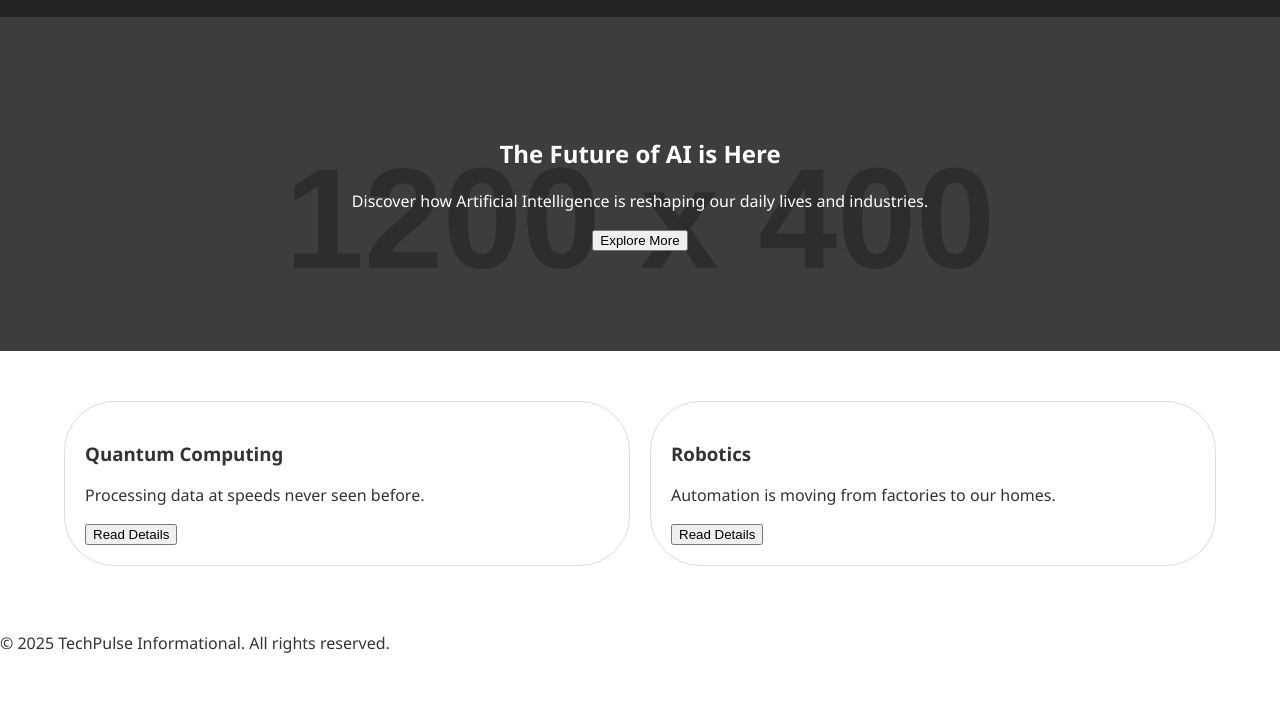
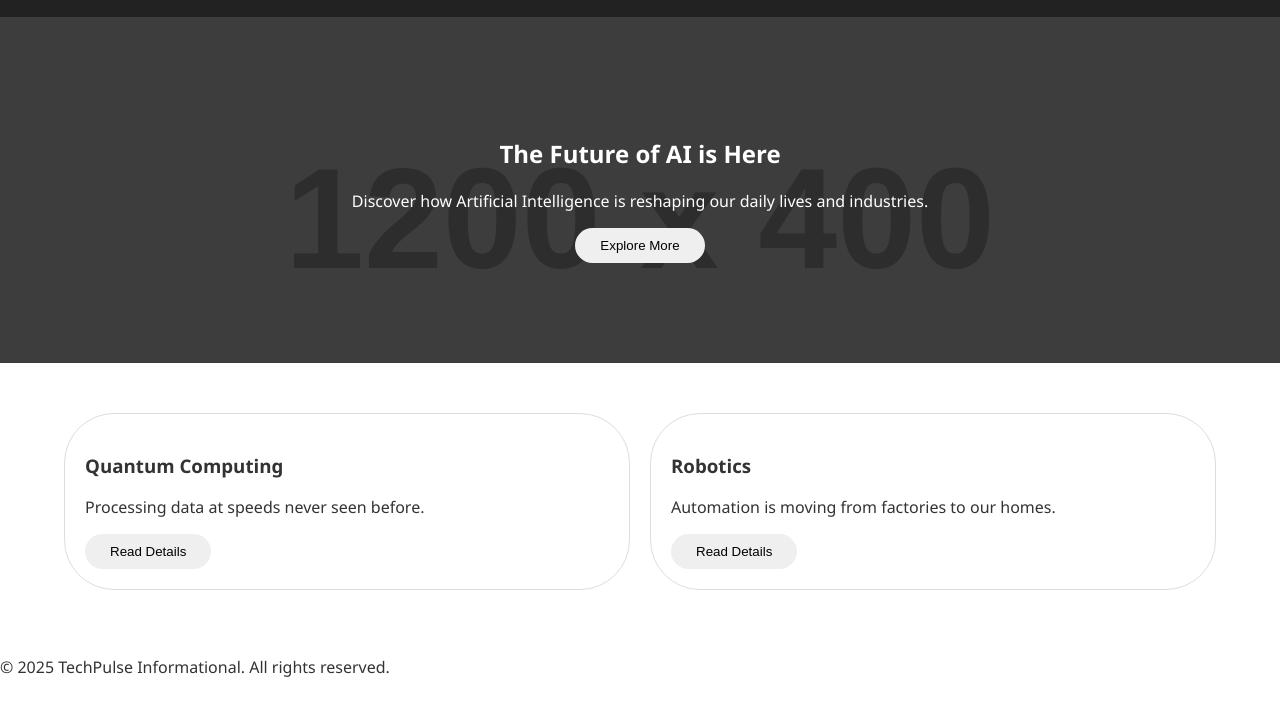
Before and after one commit to Ian-droid73/TechPulse, a plain HTML site: page index.html in a window 1280 px wide. Shown: the part 77-800 px from the top of the page. Drawn offline with Linux system fonts and the light colour scheme; placeholder pictures from the web are drawn by us.

Commit message:
Update buttons

```diff
--- a/style.css
+++ b/style.css
@@ -2,6 +2,20 @@
     --primary-bg: #ffffff;
     --text-color: #333;
     --accent-color: #007bff;
+}
+
+button, .btn, .read-more-btn {
+    border-radius: 50px;
+    padding: 10px 25px;
+    border: none;
+    cursor: pointer;
+    transition: 0.3s;
+}
+
+button:hover {
+    background-color: #007bff;
+    color: white;
+    transform: translateY(-2px);
 }
 
 .dark-theme {
```
